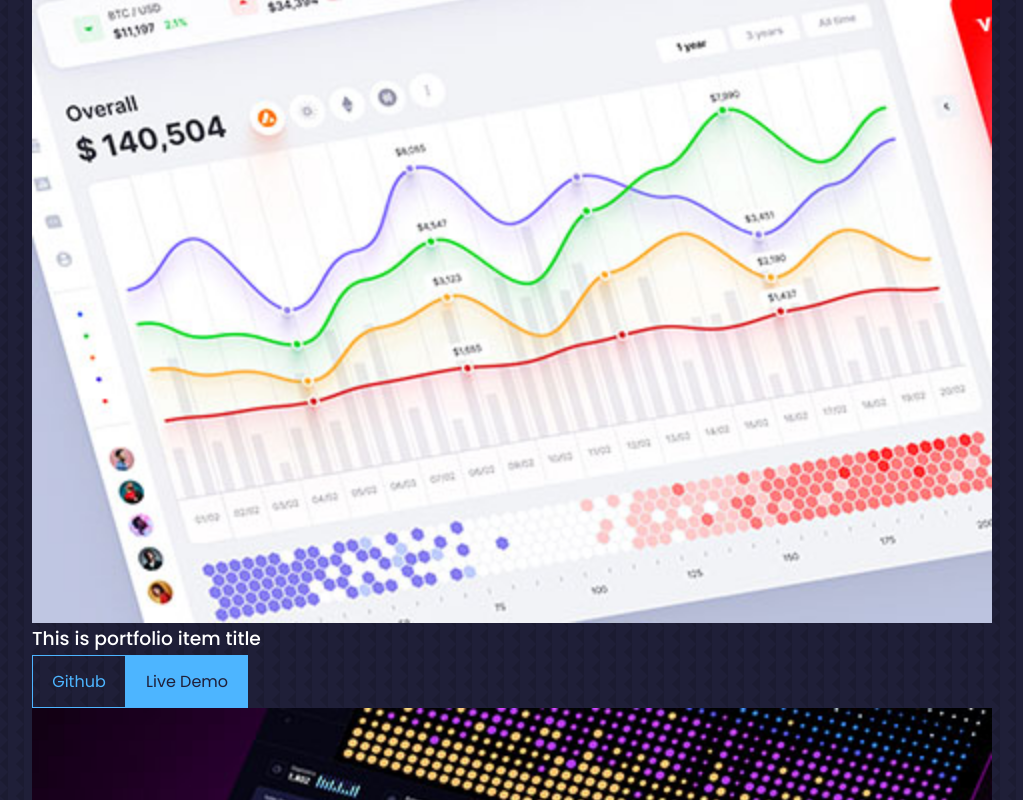
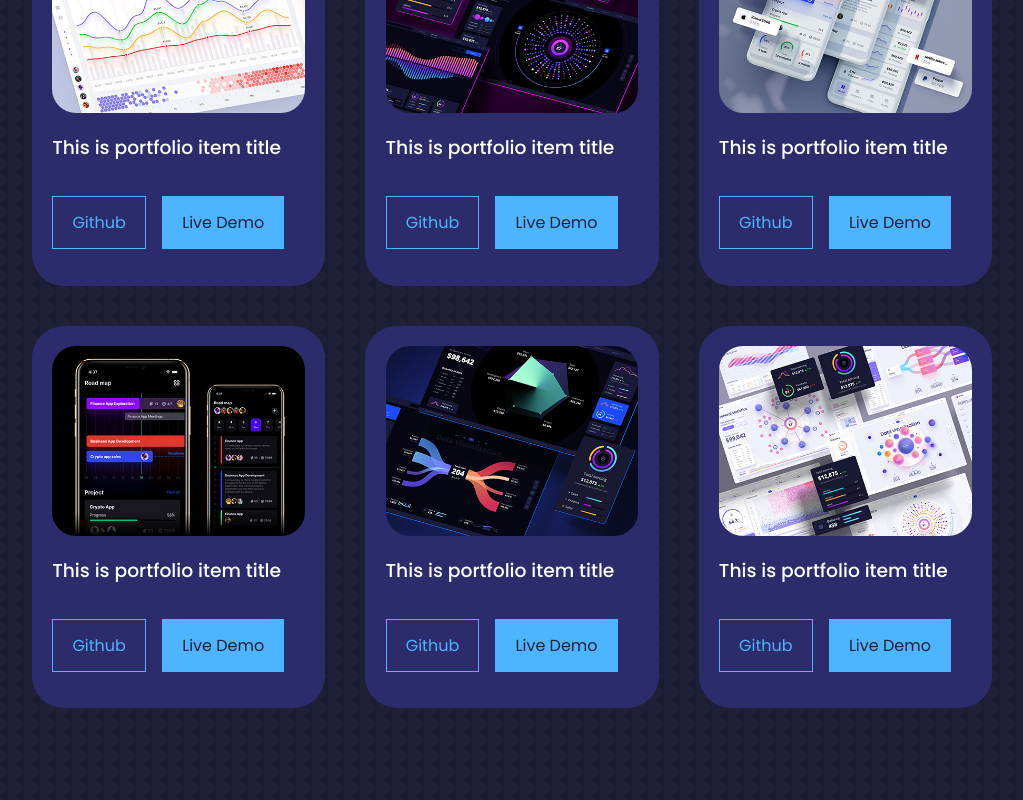
Before and after one commit to EngrAminullah/my-portfolio, a React (Create React App) app: page / in a window 1280 px wide. Shown: the part 3180-3980 px from the top of the page, without its empty margins (128-1151 px from the left). Built offline with nearby package versions, Linux system fonts and the light colour scheme.

Commit message:
Portfolio Css

```diff
--- a/src/components/portfolio/Portfolio.jsx
+++ b/src/components/portfolio/Portfolio.jsx
@@ -20,6 +20,7 @@
             <img src={IMG1} alt="" />
           </div>
           <h3>This is portfolio item title</h3>
+          <div className="portfolio__item-cta">
             <a
               href="https://github.com/EngrAminullah?tab=repositories"
               className="btn"
@@ -33,12 +34,14 @@
             >
               Live Demo
             </a>
+          </div>
         </article>
         <article className="portfolio__item">
           <div className="portfolio__item-image">
             <img src={IMG2} alt="" />
           </div>
           <h3>This is portfolio item title</h3>
+          <div className="portfolio__item-cta">
             <a
               href="https://github.com/EngrAminullah?tab=repositories"
               className="btn"
@@ -52,12 +55,14 @@
             >
               Live Demo
             </a>
+          </div>
         </article>
         <article className="portfolio__item">
           <div className="portfolio__item-image">
             <img src={IMG3} alt="" />
           </div>
           <h3>This is portfolio item title</h3>
+          <div className="portfolio__item-cta">
             <a
               href="https://github.com/EngrAminullah?tab=repositories"
               className="btn"
@@ -71,12 +76,14 @@
             >
               Live Demo
             </a>
+          </div>
         </article>
         <article className="portfolio__item">
           <div className="portfolio__item-image">
             <img src={IMG4} alt="" />
           </div>
           <h3>This is portfolio item title</h3>
+          <div className="portfolio__item-cta">
             <a
               href="https://github.com/EngrAminullah?tab=repositories"
               className="btn"
@@ -90,12 +97,14 @@
             >
               Live Demo
             </a>
+          </div>
         </article>
         <article className="portfolio__item">
           <div className="portfolio__item-image">
             <img src={IMG5} alt="" />
           </div>
           <h3>This is portfolio item title</h3>
+          <div className="portfolio__item-cta">
             <a
               href="https://github.com/EngrAminullah?tab=repositories"
               className="btn"
@@ -109,12 +118,14 @@
             >
               Live Demo
             </a>
+          </div>
         </article>
         <article className="portfolio__item">
           <div className="portfolio__item-image">
             <img src={IMG6} alt="" />
           </div>
           <h3>This is portfolio item title</h3>
+          <div className="portfolio__item-cta">
             <a
               href="https://github.com/EngrAminullah?tab=repositories"
               className="btn"
@@ -128,6 +139,7 @@
             >
               Live Demo
             </a>
+          </div>
         </article>
       </div>
     </section>
--- a/src/components/portfolio/portfolio.css
+++ b/src/components/portfolio/portfolio.css
@@ -0,0 +1,29 @@
+.portfolio__container{
+    display: grid;
+    grid-template-columns: repeat(3, 1fr);
+    gap: 2.5rem;
+}
+.portfolio__item{
+    background: var(--color-bg-variant);
+    padding: 1.2rem;
+    border-radius: 2rem;
+    border: 1px solid transparent;
+    transition: var(--transition);
+}
+.portfolio__item:hover{
+    background-color: var(--color-primary-variant);
+    background: transparent;
+}
+.portfolio__item-image{
+    border-radius: 1.5rem;
+    overflow: hidden;
+}
+.portfolio__item h3 {
+    margin: 1.2rem 0 2rem;
+}
+
+.portfolio__item-cta{
+    display: flex;
+    gap: 1rem;
+    margin-bottom: 1rem;
+}
```
Lines whose indentation alone changed are shown as unchanged.
